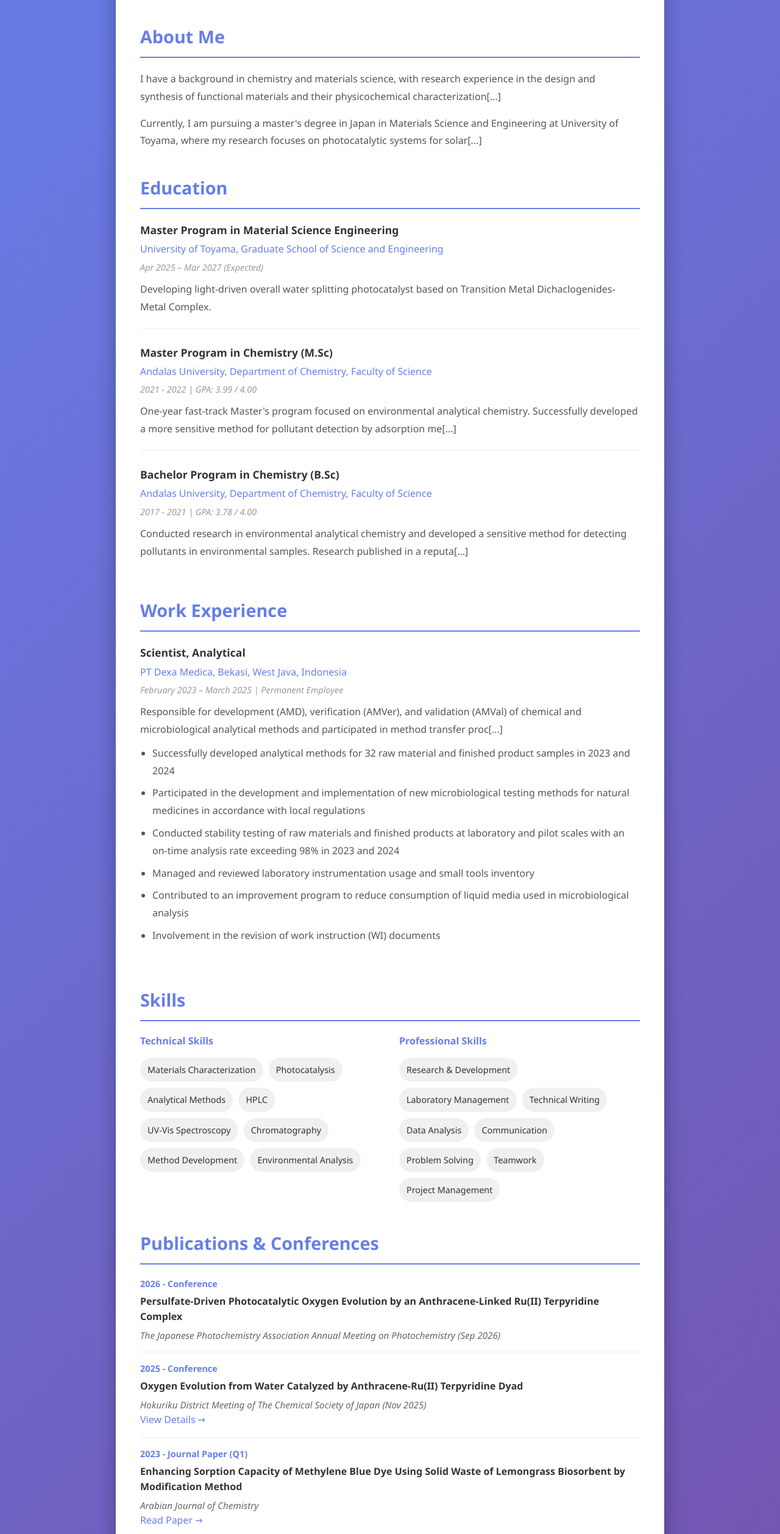
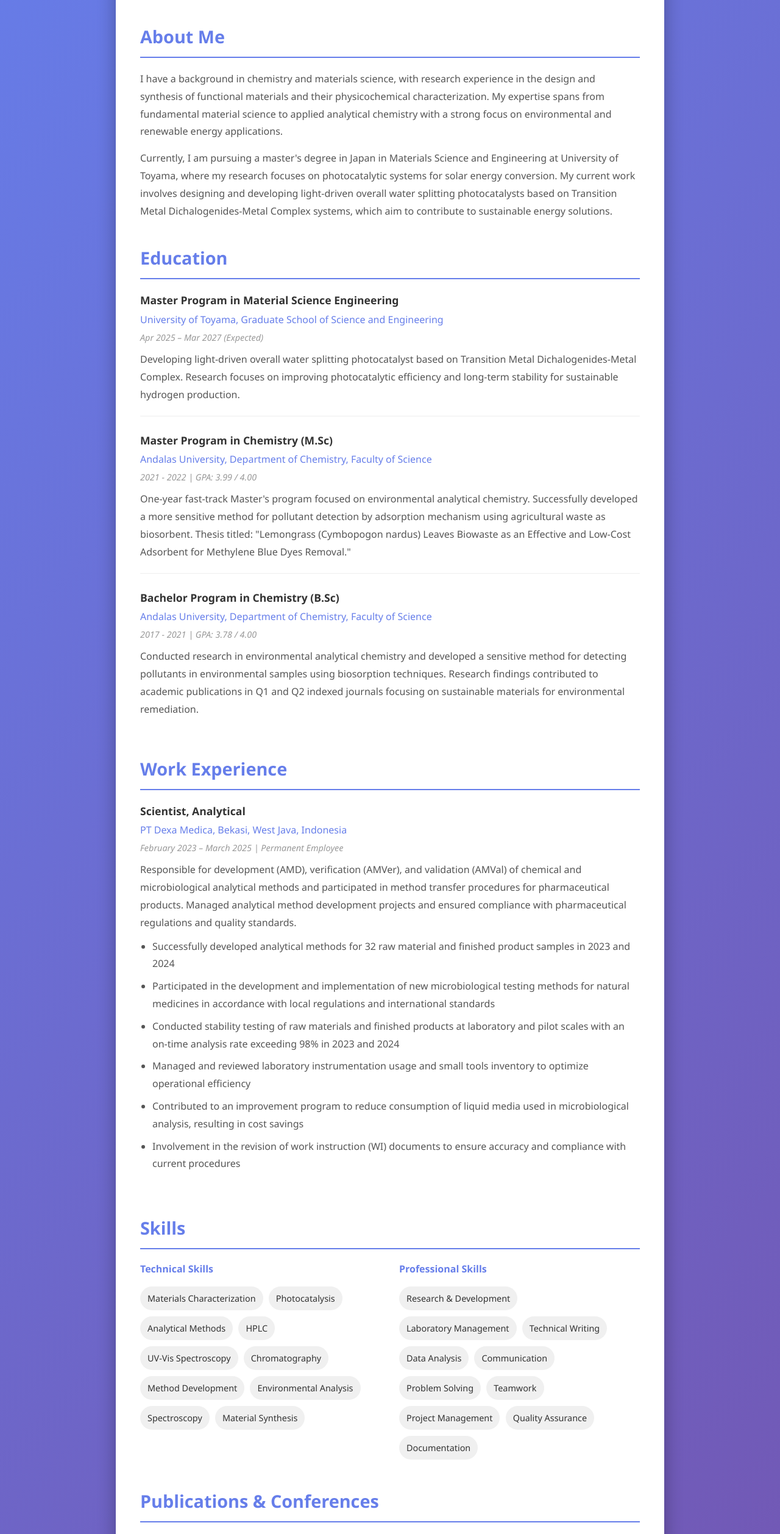
Before and after one commit to jofipurnomo/Jofi-Satrio-Purnomo, a plain HTML site: page index.html in a window 1280 px wide. Shown: the part 284-2800 px from the top of the page at 61% size. Drawn offline with Linux system fonts and the light colour scheme.

Commit message:
Fix all truncated text in index.html - complete About Me, Education, Experience, and Publications sections

```diff
--- a/index.html
+++ b/index.html
@@ -60,6 +60,8 @@
             color: white;
             text-decoration: none;
             transition: opacity 0.3s;
+            word-wrap: break-word;
+            overflow-wrap: break-word;
         }
 
         header .contact a:hover {
@@ -93,6 +95,9 @@
             color: #555;
             line-height: 1.8;
             margin-bottom: 15px;
+            word-wrap: break-word;
+            overflow-wrap: break-word;
+            white-space: normal;
         }
 
         .experience-item,
@@ -114,12 +119,16 @@
             color: #333;
             font-size: 1.1em;
             margin-bottom: 5px;
+            word-wrap: break-word;
+            overflow-wrap: break-word;
         }
 
         .company {
             color: #667eea;
             font-weight: 500;
             margin-bottom: 5px;
+            word-wrap: break-word;
+            overflow-wrap: break-word;
         }
 
         .period {
@@ -132,6 +141,9 @@
         .description {
             color: #555;
             line-height: 1.8;
+            word-wrap: break-word;
+            overflow-wrap: break-word;
+            white-space: normal;
         }
 
         .description ul {
@@ -141,6 +153,8 @@
 
         .description li {
             margin-bottom: 8px;
+            word-wrap: break-word;
+            overflow-wrap: break-word;
         }
 
         .skills-grid {
@@ -157,6 +171,8 @@
             border-radius: 20px;
             font-size: 0.9em;
             margin: 5px 5px 5px 0;
+            word-wrap: break-word;
+            overflow-wrap: break-word;
         }
 
         .publication-item {
@@ -179,12 +195,18 @@
             font-weight: 600;
             color: #333;
             margin: 5px 0;
+            word-wrap: break-word;
+            overflow-wrap: break-word;
+            white-space: normal;
         }
 
         .pub-venue {
             color: #666;
             font-style: italic;
             font-size: 0.95em;
+            word-wrap: break-word;
+            overflow-wrap: break-word;
+            white-space: normal;
         }
 
         .pub-link {
@@ -201,6 +223,9 @@
             color: #555;
             padding-left: 20px;
             position: relative;
+            word-wrap: break-word;
+            overflow-wrap: break-word;
+            white-space: normal;
         }
 
         .award-item:before {
@@ -266,10 +291,10 @@
             <section>
                 <h2>About Me</h2>
                 <p class="about-text">
-                    I have a background in chemistry and materials science, with research experience in the design and synthesis of functional materials and their physicochemical characterization[...]
+                    I have a background in chemistry and materials science, with research experience in the design and synthesis of functional materials and their physicochemical characterization. My expertise spans from fundamental material science to applied analytical chemistry with a strong focus on environmental and renewable energy applications.
                 </p>
                 <p class="about-text">
-                    Currently, I am pursuing a master's degree in Japan in Materials Science and Engineering at University of Toyama, where my research focuses on photocatalytic systems for solar[...]
+                    Currently, I am pursuing a master's degree in Japan in Materials Science and Engineering at University of Toyama, where my research focuses on photocatalytic systems for solar energy conversion. My current work involves designing and developing light-driven overall water splitting photocatalysts based on Transition Metal Dichalogenides-Metal Complex systems, which aim to contribute to sustainable energy solutions.
                 </p>
             </section>
 
@@ -282,7 +307,7 @@
                     <div class="company">University of Toyama, Graduate School of Science and Engineering</div>
                     <div class="period">Apr 2025 – Mar 2027 (Expected)</div>
                     <div class="description">
-                        Developing light-driven overall water splitting photocatalyst based on Transition Metal Dichaclogenides-Metal Complex.
+                        Developing light-driven overall water splitting photocatalyst based on Transition Metal Dichalogenides-Metal Complex. Research focuses on improving photocatalytic efficiency and long-term stability for sustainable hydrogen production.
                     </div>
                 </div>
 
@@ -291,7 +316,7 @@
                     <div class="company">Andalas University, Department of Chemistry, Faculty of Science</div>
                     <div class="period">2021 - 2022 | GPA: 3.99 / 4.00</div>
                     <div class="description">
-                        One-year fast-track Master's program focused on environmental analytical chemistry. Successfully developed a more sensitive method for pollutant detection by adsorption me[...]
+                        One-year fast-track Master's program focused on environmental analytical chemistry. Successfully developed a more sensitive method for pollutant detection by adsorption mechanism using agricultural waste as biosorbent. Thesis titled: "Lemongrass (Cymbopogon nardus) Leaves Biowaste as an Effective and Low-Cost Adsorbent for Methylene Blue Dyes Removal."
                     </div>
                 </div>
 
@@ -300,7 +325,7 @@
                     <div class="company">Andalas University, Department of Chemistry, Faculty of Science</div>
                     <div class="period">2017 - 2021 | GPA: 3.78 / 4.00</div>
                     <div class="description">
-                        Conducted research in environmental analytical chemistry and developed a sensitive method for detecting pollutants in environmental samples. Research published in a reputa[...]
+                        Conducted research in environmental analytical chemistry and developed a sensitive method for detecting pollutants in environmental samples using biosorption techniques. Research findings contributed to academic publications in Q1 and Q2 indexed journals focusing on sustainable materials for environmental remediation.
                     </div>
                 </div>
             </section>
@@ -314,14 +339,14 @@
                     <div class="company">PT Dexa Medica, Bekasi, West Java, Indonesia</div>
                     <div class="period">February 2023 – March 2025 | Permanent Employee</div>
                     <div class="description">
-                        Responsible for development (AMD), verification (AMVer), and validation (AMVal) of chemical and microbiological analytical methods and participated in method transfer proc[...]
+                        Responsible for development (AMD), verification (AMVer), and validation (AMVal) of chemical and microbiological analytical methods and participated in method transfer procedures for pharmaceutical products. Managed analytical method development projects and ensured compliance with pharmaceutical regulations and quality standards.
                         <ul>
                             <li>Successfully developed analytical methods for 32 raw material and finished product samples in 2023 and 2024</li>
-                            <li>Participated in the development and implementation of new microbiological testing methods for natural medicines in accordance with local regulations</li>
+                            <li>Participated in the development and implementation of new microbiological testing methods for natural medicines in accordance with local regulations and international standards</li>
                             <li>Conducted stability testing of raw materials and finished products at laboratory and pilot scales with an on-time analysis rate exceeding 98% in 2023 and 2024</li>
-                            <li>Managed and reviewed laboratory instrumentation usage and small tools inventory</li>
-                            <li>Contributed to an improvement program to reduce consumption of liquid media used in microbiological analysis</li>
-                            <li>Involvement in the revision of work instruction (WI) documents</li>
+                            <li>Managed and reviewed laboratory instrumentation usage and small tools inventory to optimize operational efficiency</li>
+                            <li>Contributed to an improvement program to reduce consumption of liquid media used in microbiological analysis, resulting in cost savings</li>
+                            <li>Involvement in the revision of work instruction (WI) documents to ensure accuracy and compliance with current procedures</li>
                         </ul>
                     </div>
                 </div>
@@ -341,6 +366,8 @@
                         <span class="skill-tag">Chromatography</span>
                         <span class="skill-tag">Method Development</span>
                         <span class="skill-tag">Environmental Analysis</span>
+                        <span class="skill-tag">Spectroscopy</span>
+                        <span class="skill-tag">Material Synthesis</span>
                     </div>
                     <div>
                         <h4 style="color: #667eea; margin-bottom: 10px;">Professional Skills</h4>
@@ -352,6 +379,8 @@
                         <span class="skill-tag">Problem Solving</span>
                         <span class="skill-tag">Teamwork</span>
                         <span class="skill-tag">Project Management</span>
+                        <span class="skill-tag">Quality Assurance</span>
+                        <span class="skill-tag">Documentation</span>
                     </div>
                 </div>
             </section>
@@ -363,13 +392,13 @@
                 <div class="publication-item">
                     <div class="pub-year">2026 - Conference</div>
                     <div class="pub-title">Persulfate-Driven Photocatalytic Oxygen Evolution by an Anthracene-Linked Ru(II) Terpyridine Complex</div>
-                    <div class="pub-venue">The Japanese Photochemistry Association Annual Meeting on Photochemistry (Sep 2026)</div>
+                    <div class="pub-venue">The Japanese Photochemistry Association Annual Meeting on Photochemistry (September 2026)</div>
                 </div>
 
                 <div class="publication-item">
                     <div class="pub-year">2025 - Conference</div>
                     <div class="pub-title">Oxygen Evolution from Water Catalyzed by Anthracene-Ru(II) Terpyridine Dyad</div>
-                    <div class="pub-venue">Hokuriku District Meeting of The Chemical Society of Japan (Nov 2025)</div>
+                    <div class="pub-venue">Hokuriku District Meeting of The Chemical Society of Japan (November 2025)</div>
                     <div><a href="https://kinki.csj.jp/csjevent/tiku_hokuprog25.pdf" target="_blank" class="pub-link">View Details →</a></div>
                 </div>
 
@@ -382,7 +411,7 @@
 
                 <div class="publication-item">
                     <div class="pub-year">2022 - Journal Paper (Q2)</div>
-                    <div class="pub-title">Lemongrass (Cymbopogon nardus) Leaves Biowaste as an Effective and Low-Cost Adsorbent for Methylene Blue Dyes Removal: Isotherms, Kinetics, and Thermodynamics</div>
+                    <div class="pub-title">Lemongrass (Cymbopogon nardus) Leaves Biowaste as an Effective and Low-Cost Adsorbent for Methylene Blue Dyes Removal: Isotherms, Kinetics, and Thermodynamic Studies</div>
                     <div class="pub-venue">Separation Science and Technology</div>
                     <div><a href="https://www.tandfonline.com/doi/abs/10.1080/01496395.2022.2058549" target="_blank" class="pub-link">Read Paper →</a></div>
                 </div>
```
